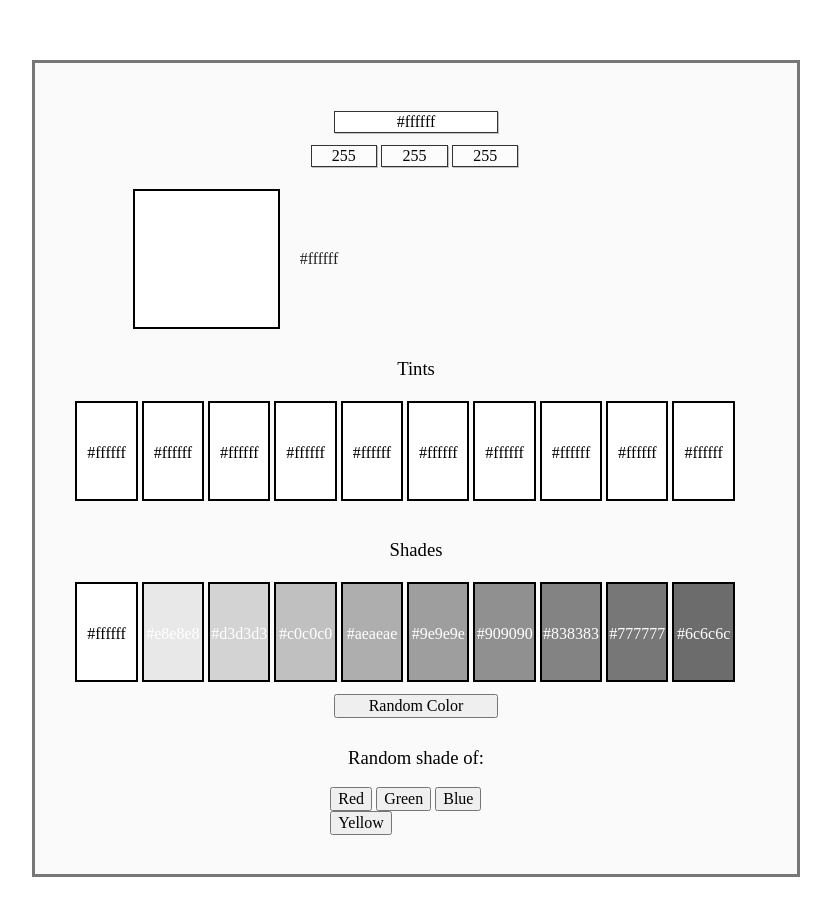
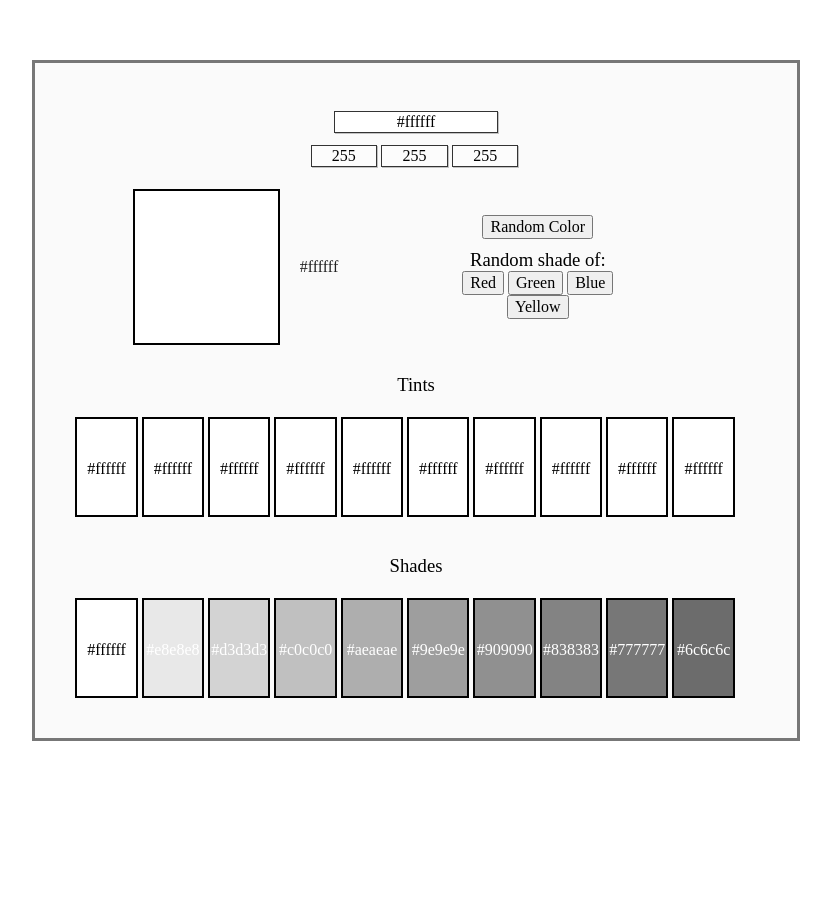
Before and after one commit to arvidsandin/color-codes, a plain HTML site: page index.html in a window 1280 px wide. Shown: the whole page, without its empty margins (224-1055 px from the left). After the commit the page ends 801 px from the top, so only its background shows below. Drawn offline with Linux system fonts and the light colour scheme.

Commit message:
Move random color buttons

```diff
--- a/css/style.css
+++ b/css/style.css
@@ -65,7 +65,7 @@ input{
 #current_color_container{
   margin: auto;
   padding: 10px 50px;
-  height: 20%;
+  height: 22%;
   display: flex;
   align-items: center;
 }
@@ -79,6 +79,21 @@ input{
 #current_color_name{
   color: #222;
   margin: 0 10px;
+  width: 43pt;
+}
+#random_color_buttons{
+  width: 35%;
+  max-height: 100%;
+  margin: auto;
+  text-align: center;
+  overflow: auto;
+}
+#random_color_buttons h3{
+  margin: auto;
+  margin-top: 10px;
+}
+#random_color{
+  margin: auto;
 }
 
 #tints, #shades{
@@ -112,11 +127,3 @@ input{
 button:hover{
   cursor: pointer;
 }
-#random_color{
-  width: 24%;
-  margin: 10px 38%;
-}
-#random_specific_color{
-  width: 25%;
-  margin: auto;
-}
--- a/index.html
+++ b/index.html
@@ -31,6 +31,14 @@
       <div id="current_color_container">
         <div id="current_color"></div>
         <h4 id="current_color_name">#ffffff</h4>
+        <div id="random_color_buttons">
+          <button id="random_color" type="button">Random Color</button>
+          <h3>Random shade of:</h3>
+          <button id="random_red_color" class="random_color_color" type="button" value="ff0000">Red</button>
+          <button id="random_green_color" class="random_color_color" type="button" value="00ff00">Green</button>
+          <button id="random_blue_color" class="random_color_color" type="button" value="0000ff">Blue</button>
+          <button id="random_yellow_color" class="random_color_color" type="button" value="ffff00">Yellow</button>
+        </div>
       </div>
       <h3>Tints</h3>
       <div id="tints">
@@ -59,14 +67,6 @@
         <div class="shade"><p class="shade_name"></p></div>
         <div class="shade"><p class="shade_name"></p></div>
       </div>
-      <button id="random_color" type="button">Random Color</button>
-      <div id="random_specific_color">
-        <h3>Random shade of:</h3>
-        <button id="random_red_color" class="random_color_color" type="button" value="ff0000">Red</button>
-        <button id="random_green_color" class="random_color_color" type="button" value="00ff00">Green</button>
-        <button id="random_blue_color" class="random_color_color" type="button" value="0000ff">Blue</button>
-        <button id="random_yellow_color" class="random_color_color" type="button" value="ffff00">Yellow</button>
-      </div>
     </div>
   </div>
 </body>
```
